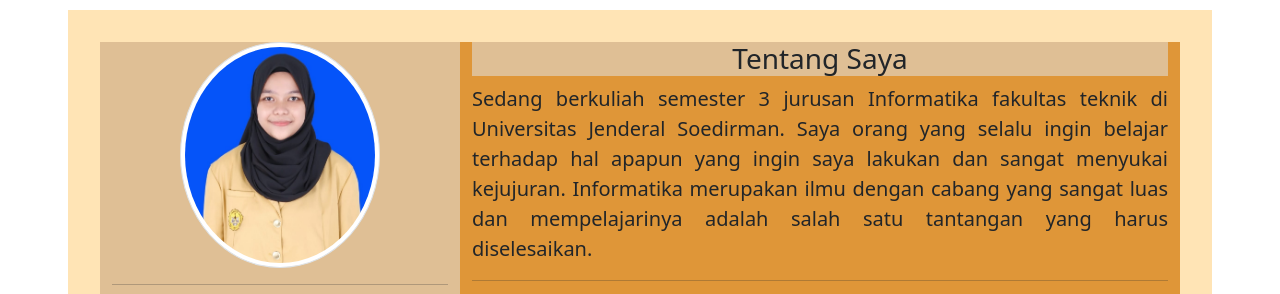
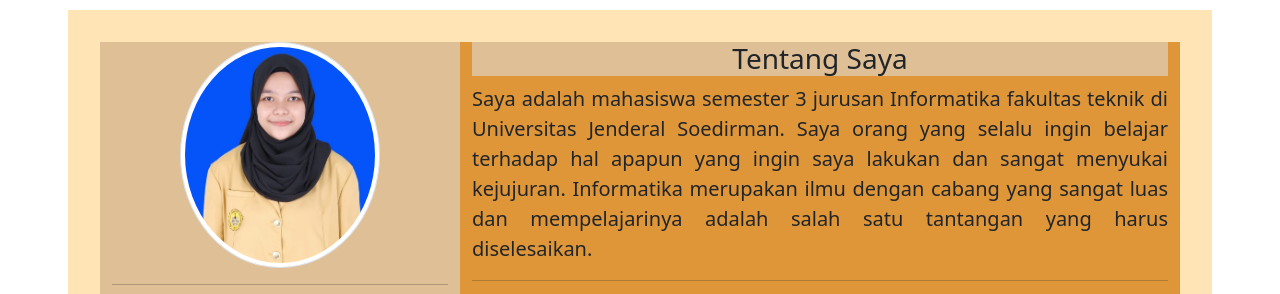
Before and after one commit to shilnaparadisa/shilnaparadisa.github.io, a plain HTML site: page index.html in a window 1280 px wide. Shown: the top 294 px of the page. Drawn offline with nearby package versions, Linux system fonts and the light colour scheme.

Commit message:
Update index.html

```diff
--- a/index.html
+++ b/index.html
@@ -80,7 +80,7 @@
         </div>
           <div class="col-sm-8" style="background-color: rgb(223, 150, 56)">
             <h3 align =" center"style="background-color: rgb(223, 191, 149); ">Tentang Saya</h3>
-            <p class = "fs-5">Sedang berkuliah semester 3 jurusan Informatika fakultas teknik di Universitas Jenderal Soedirman. Saya orang yang selalu ingin belajar terhadap hal apapun yang ingin saya lakukan dan sangat menyukai kejujuran. Informatika merupakan ilmu
+            <p class = "fs-5">Saya adalah mahasiswa semester 3 jurusan Informatika fakultas teknik di Universitas Jenderal Soedirman. Saya orang yang selalu ingin belajar terhadap hal apapun yang ingin saya lakukan dan sangat menyukai kejujuran. Informatika merupakan ilmu
                 dengan cabang yang sangat luas dan mempelajarinya adalah salah satu tantangan yang harus diselesaikan.</p> <hr>
                 <h3 align =" center"style="background-color: rgb(223, 191, 149);"> Pengalaman Organisasi</h3> <br>
                 <ul  class="fs-5">
```
